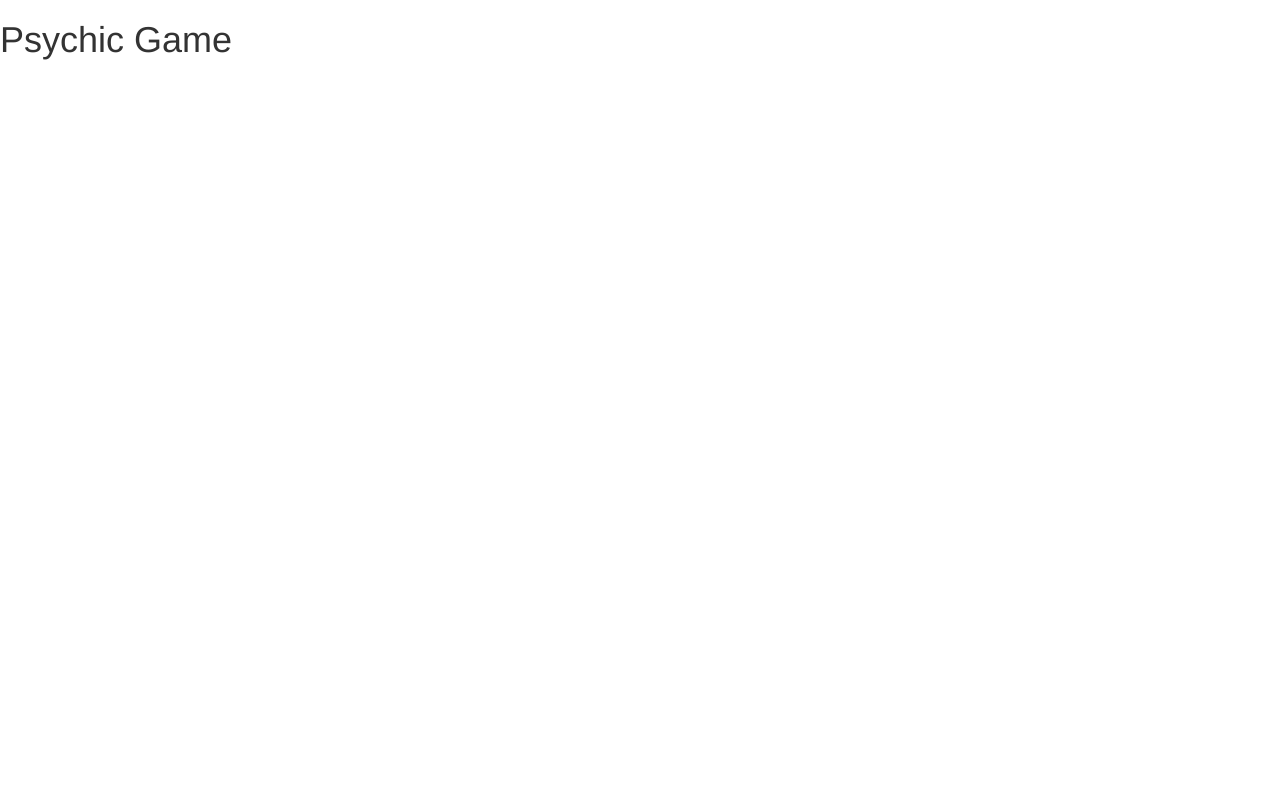
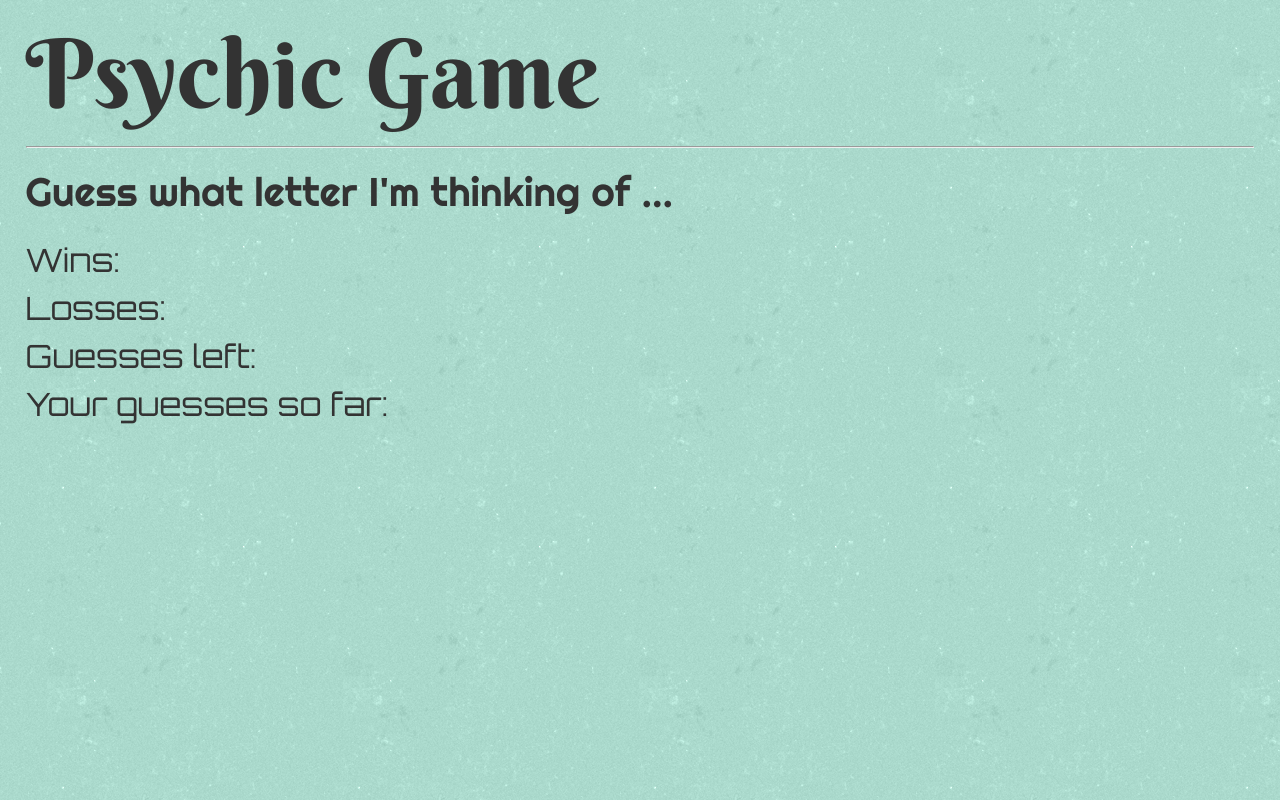
Before and after one commit to dannyrc100/Psychic-Game, a plain HTML site: page index.html in a window 1280 px wide. Drawn offline with nearby package versions, Linux system fonts and the light colour scheme.

Commit message:
WIP Homework 3

```diff
--- a/assets/css/style.css
+++ b/assets/css/style.css
@@ -0,0 +1,29 @@
+		body {
+			/* background pattern from Subtle Patterns */
+			background-image: url("../images/green-dust.png");
+			padding: 2%;
+			color: #333;
+		}
+
+		h1 {
+			font-family: 'Berkshire Swash', cursive;
+			font-size: 600%;
+		}
+
+		h2 {
+			font-family: 'Righteous', cursive;
+			font-size: 250%;
+		}
+
+		li {
+			font-family: 'Orbitron', sans-serif;
+			font-size: 200%;
+		}
+
+
+		/*
+		Googe Fonts
+		font-family: 'Orbitron', sans-serif;
+		font-family: 'Berkshire Swash', cursive;
+		font-family: 'Righteous', cursive;
+		*/
--- a/index.html
+++ b/index.html
@@ -4,14 +4,29 @@
 	<meta charset="UTF-8">
 	<title>Psychic Game</title>
 
-	<!-- Bootstrap Stylesheet -->
-	<link rel="stylesheet" href="https://maxcdn.bootstrapcdn.com/bootstrap/3.3.7/css/bootstrap.min.css">
+	<link rel="stylesheet" type="text/css" href="assets/css/reset.css">
+	<link rel="stylesheet" type="text/css" href="assets/css/style.css">
+	<link href="https://fonts.googleapis.com/css?family=Orbitron" rel="stylesheet">
+	<link href="https://fonts.googleapis.com/css?family=Berkshire+Swash" rel="stylesheet">
+	<link href="https://fonts.googleapis.com/css?family=Righteous" rel="stylesheet">
+	<script type="text/javascript" src="assets/javascript/game.js"></script>
 
 </head>
+
 <body>
-	<script src="assets/javascript/game.js"></script>
 
-	<h1>Psychic Game</h1>
+	<h1>Psychic Game</h1><br />
+	<hr><br />
+	<h2>Guess what letter I'm thinking of ...</h2><br /><br />
+
+	<div class="psychic">
+		<ul>
+			<li>Wins: </li><br />
+			<li>Losses: </li><br />
+			<li>Guesses left: </li><br />
+			<li>Your guesses so far: </li>
+		</ul>
+	</div>
 
 </body>
 </html>
```
